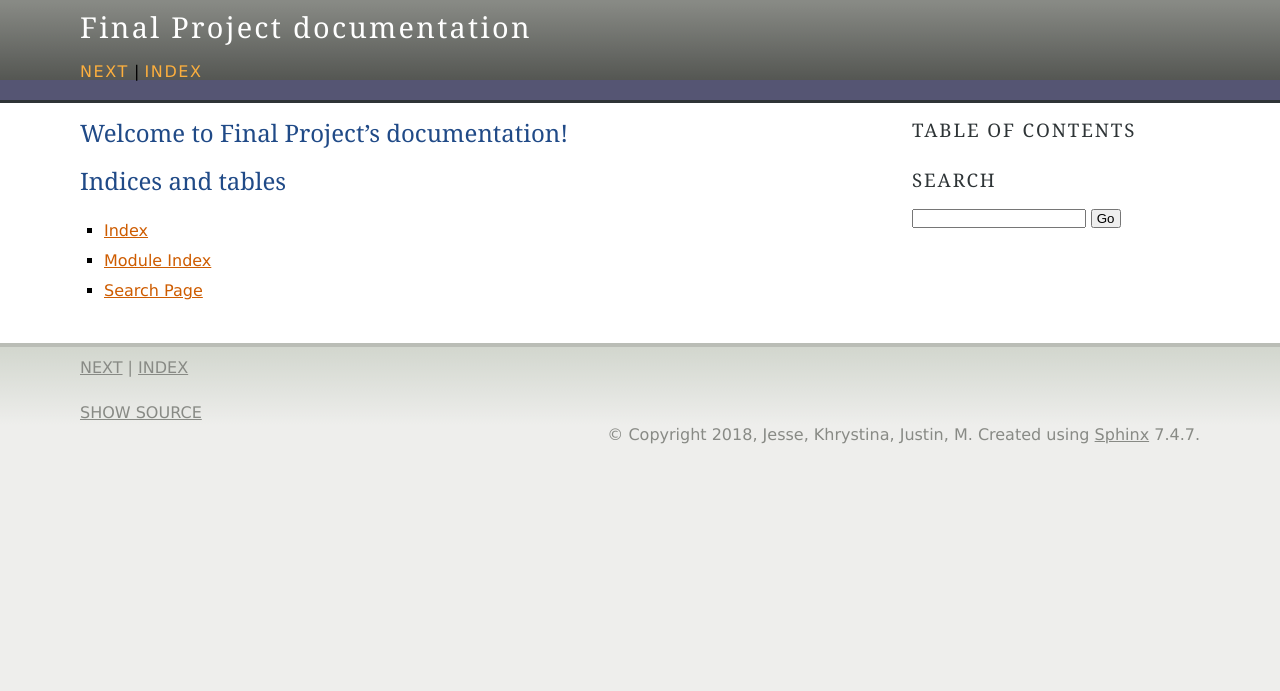
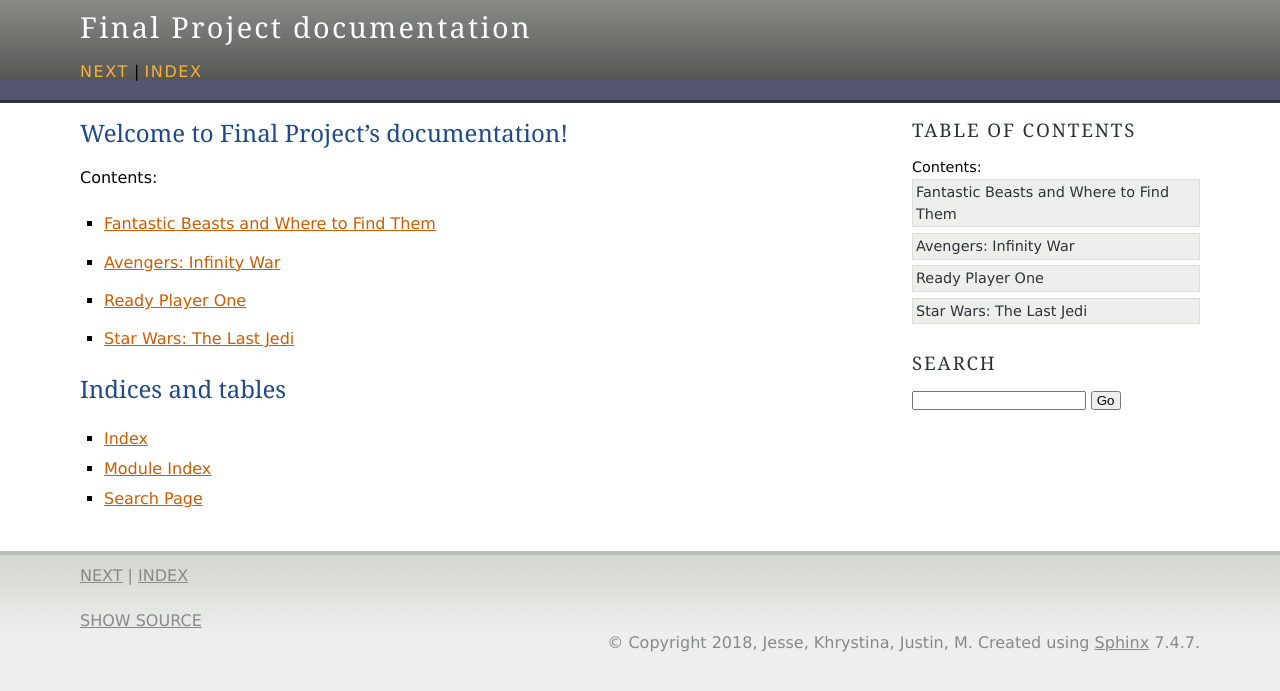
Before and after one commit to J-Luang/final_project, a Sphinx documentation site: the page built from source/index.rst, in a window 1280 px wide. Shown: the top 691 px of the page. Built offline with Sphinx 7.4.7, drawn with Linux system fonts in a browser that asks for light colours; pages that are not in the unit, such as notebooks, are missing from menus.

Commit message:
Changed Index to list movie name files in Sci-fi

```diff
--- a/source/genres/sci-fi/index.rst
+++ b/source/genres/sci-fi/index.rst
@@ -2,7 +2,7 @@
    :maxdepth: 2
    :caption: Contents:
 
-   movie1/movie1
-   movie2/movie1
-   movie3/movie1
-   movie4/movie1
+   fantastic_beasts/fantastic_beasts
+   infinity_war/infinity_war
+   ready_player_one/ready_player_one
+   the_last_jedi/the_last_jedi
```
